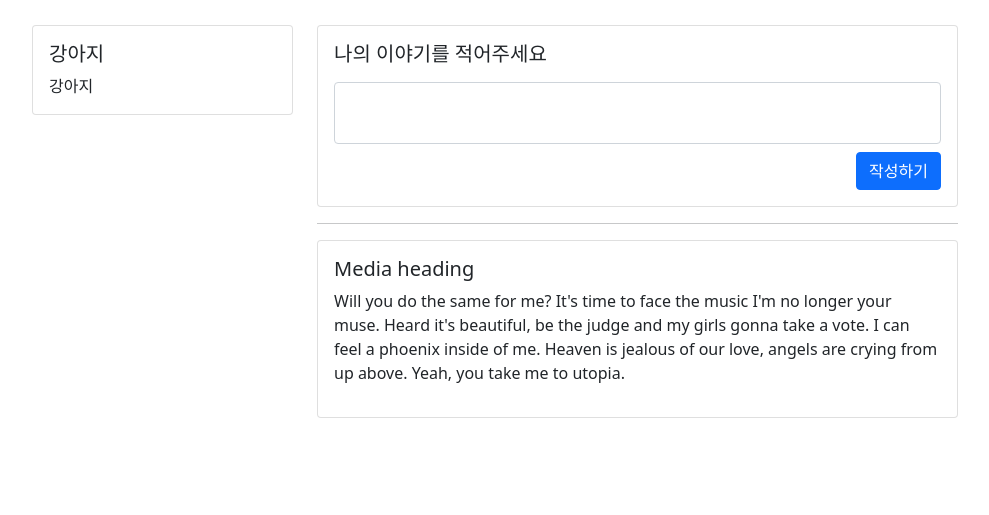
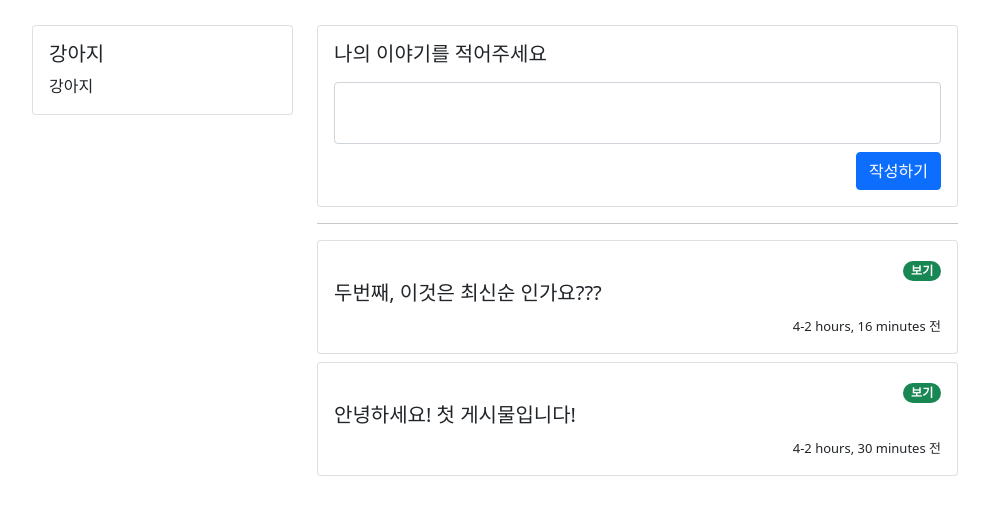
Before and after one commit to KooHyunJung/DjangoPractice, a Django app: page /tweet/ in a window 1280 px wide. Shown: the part 56-571 px from the top of the page, without its empty margins (50-1039 px from the left). Run offline with Django 4.2, Linux system fonts and the light colour scheme; a user stored in the database is signed in; data comes from the database, SQL or seed files in the repository; both versions use the stored data as it was after the commit.

Commit message:
게시글 보여주기/ 삭제, 작성자만 [삭제]버튼 가능하게 설정

```diff
--- a/templates/tweet/home.html
+++ b/templates/tweet/home.html
@@ -29,9 +29,11 @@
                                         <form action="/tweet/" method="post">
                                             {% csrf_token %}
                                             <div class="form-group mb-2">
-                                                <textarea class="form-control" style="resize: none" name='my-content' id="my-content"></textarea>
+                                                <textarea class="form-control" style="resize: none" name='my-content'
+                                                          id="my-content"></textarea>
                                             </div>
-                                            <button type="submit" class="btn btn-primary" style="float:right;">작성하기</button>
+                                            <button type="submit" class="btn btn-primary" style="float:right;">작성하기
+                                            </button>
                                         </form>
                                         </p>
                                     </div>
@@ -43,26 +45,38 @@
                 <hr>
                 <!-- 작성 된 글이 나오는 곳 -->
                 <div class="row">
-                    <div class="col-md-12">
-                        <div class="card">
-                            <div class="card-body">
-                                <div class="media">
-                                    <div class="media-body">
-                                        <h5 class="mt-0">Media heading</h5>
-                                        <p>Will you do the same for me? It's time to face the music I'm no longer your
-                                            muse.
-                                            Heard it's
-                                            beautiful, be the judge and my girls gonna take a vote. I can feel a phoenix
-                                            inside
-                                            of me.
-                                            Heaven is
-                                            jealous of our love, angels are crying from up above. Yeah, you take me to
-                                            utopia.</p>
+                    {% for tw in tweet %}
+                        <div class="col-md-12 mb-2">
+                            <div class="card">
+                                <div class="card-body">
+                                    {# 만약 로그인 되어 있는 유저와 작성자가 같다면 삭제 버튼을 보여줄거다 #}
+                                    {% if tw.author == user %}
+                                        <div style="text-align: right">
+                                            <a href="/tweet/delete/{{ tw.id }}">
+                                                <span class="badge rounded-pill bg-danger">삭제</span>
+                                            </a>
+                                        </div>
+                                        {# 작성자와 사용자가 다르다면 [보기] 버튼만 보여줄 것이다 #}
+                                    {% endif %}
+                                    <div style="text-align: right">
+                                        <a href="#">
+                                            <span class="badge rounded-pill bg-success">보기</span>
+                                        </a>
+                                    </div>
+                                    <div class="media">
+                                        <div class="media-body">
+                                            <h5 class="mt-0">{{ tw.content }}</h5>
+                                        </div>
+                                        <div style="text-align: right">
+                                            {# tw.author 유저 정보 전채 중에 .username만 출력#}
+                                            {# tw.created_at을 가지고 와서 timesince만 출력 #}
+                                            <span style="font-size: small">{{ tw.author.username }}-{{ tw.created_at|timesince }} 전</span>
+                                        </div>
                                     </div>
                                 </div>
                             </div>
                         </div>
-                    </div>
+                    {% endfor %}
                 </div>
 
             </div>
--- a/tweet/urls.py
+++ b/tweet/urls.py
@@ -4,5 +4,6 @@ from . import views
 
 urlpatterns = [
     path('', views.home, name='home'), # 127.0.0.1:8000 과 views.py 폴더의 home 함수 연결
-    path('tweet/', views.tweet, name='tweet') # 127.0.0.1:8000/tweet 과 views.py 폴더의 tweet 함수 연결
+    path('tweet/', views.tweet, name='tweet'), # 127.0.0.1:8000/tweet 과 views.py 폴더의 tweet 함수 연결
+    path('tweet/delete/<int:id>', views.del_tweet, name='delete-tweet'),
 ]
--- a/tweet/views.py
+++ b/tweet/views.py
@@ -1,5 +1,6 @@
 from django.shortcuts import render, redirect
 from .models import TweetModel
+from django.contrib.auth.decorators import login_required
 # Create your views here.
 
 def home(request):
@@ -12,10 +13,10 @@ def home(request):
 
 def tweet(request):
     if request.method == 'GET':
-        user = request.user.is_authenticated
-
+        user = request.user.is_authenticated # 인증된 사용자?? 검사
         if user:
-            return render(request, 'tweet/home.html')
+            all_tweet = TweetModel.objects.all().order_by('-created_at') #역순 최신순으로 설정해줌
+            return render(request, 'tweet/home.html', {'tweet': all_tweet})
         else:
             return redirect('/sign-in')
 
@@ -26,3 +27,9 @@ def tweet(request):
         my_tweet.content = request.POST.get('my-content', '')
         my_tweet.save()
         return redirect('/tweet')
+
+@login_required
+def del_tweet(request, id):
+    my_tweet = TweetModel.objects.get(id=id)
+    my_tweet.delete()
+    return redirect('/tweet')
```
Also changed, not shown: db.sqlite3.
